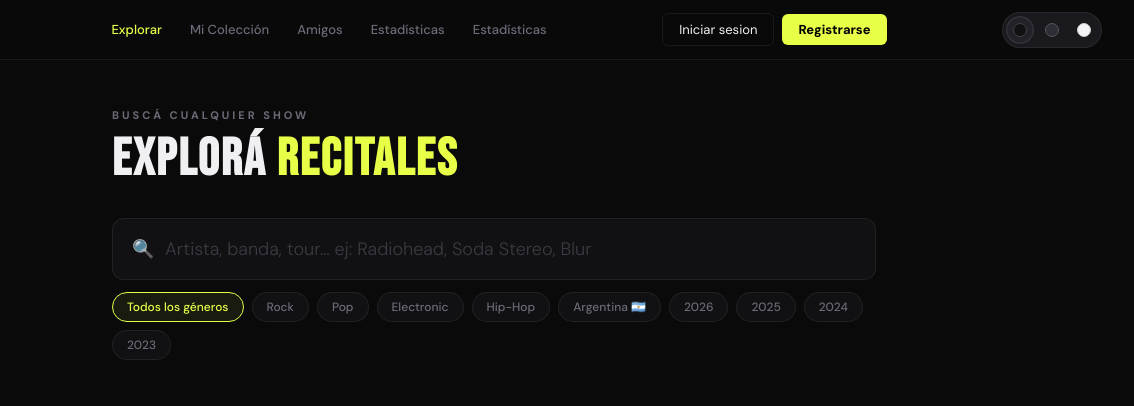
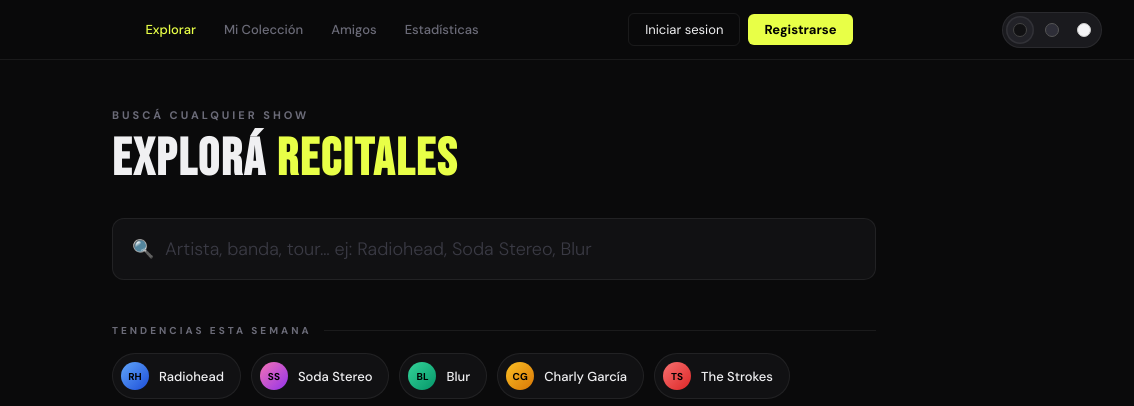
Before and after one commit to md10s/recimusic-, a website: page public/index.html in a window 1280 px wide. Shown: the top 406 px of the page, 146-1280 px from the left. Drawn offline with nearby package versions, Linux system fonts and the light colour scheme.

Commit message:
sacar filtros de genero y año

```diff
--- a/public/index.html
+++ b/public/index.html
@@ -1278,7 +1278,6 @@
     <li onclick="requireAuth(showColeccion)">Mi Colección</li>
     <li onclick="requireAuth(showAmigos)" id="nav-amigos">Amigos</li>
     <li onclick="requireAuth(showEstadisticas)" id="nav-stats">Estadísticas</li>
-    <li>Estadísticas</li>
   </ul>
   <div id="navAuth"></div>
   <div class="theme-switcher" id="themeSwitcher">
@@ -1303,7 +1302,6 @@
   <li onclick="closeMobileMenu();requireAuth(showColeccion)">Mi Colección</li>
   <li onclick="closeMobileMenu();requireAuth(showAmigos)">Amigos</li>
   <li onclick="closeMobileMenu();requireAuth(showEstadisticas)">Estadísticas</li>
-  <li>Estadísticas</li>
   <div class="nav-mobile-auth" id="mobileAuth"></div>
 </ul>
 
@@ -1555,18 +1553,6 @@
       <button class="search-clear" id="searchClear" onclick="clearSearch()">✕</button>
     </div>
 
-    <div class="search-filters">
-      <div class="filter-chip active" onclick="toggleFilter(this, '')">Todos los géneros</div>
-      <div class="filter-chip" onclick="toggleFilter(this, 'Rock')">Rock</div>
-      <div class="filter-chip" onclick="toggleFilter(this, 'Pop')">Pop</div>
-      <div class="filter-chip" onclick="toggleFilter(this, 'Electronic')">Electronic</div>
-      <div class="filter-chip" onclick="toggleFilter(this, 'Hip-Hop')">Hip-Hop</div>
-      <div class="filter-chip" onclick="toggleFilter(this, 'Argentina')">Argentina 🇦🇷</div>
-      <div class="filter-chip" onclick="toggleFilter(this, '2026')">2026</div>
-      <div class="filter-chip" onclick="toggleFilter(this, '2025')">2025</div>
-      <div class="filter-chip" onclick="toggleFilter(this, '2024')">2024</div>
-      <div class="filter-chip" onclick="toggleFilter(this, '2023')">2023</div>
-    </div>
   </div>
 
   <div class="search-body">
```
